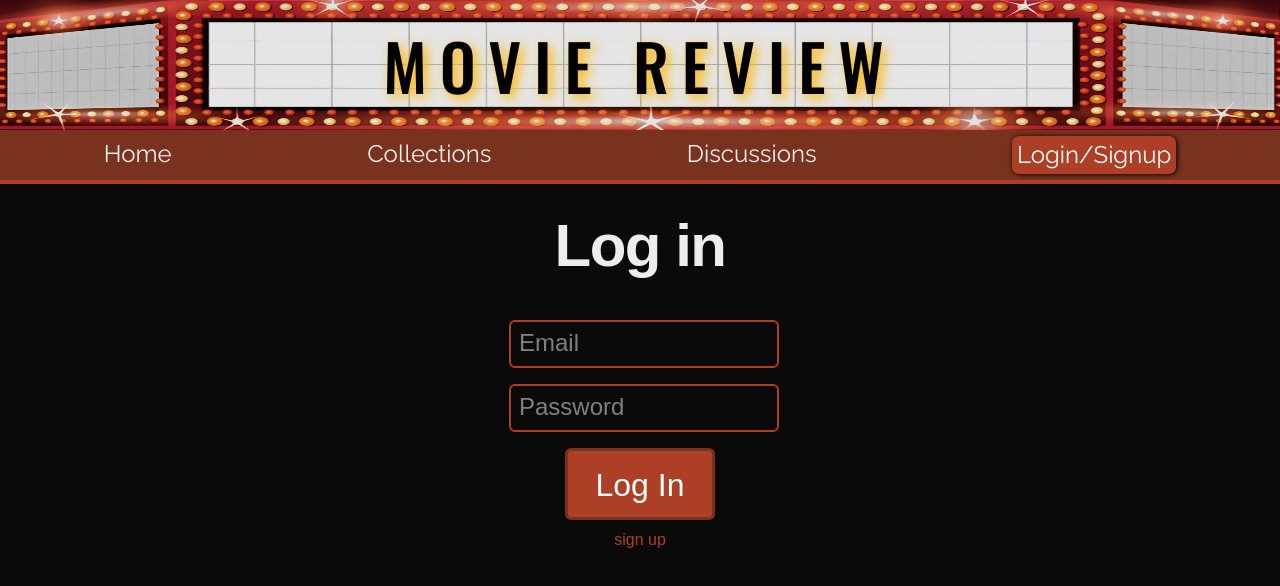
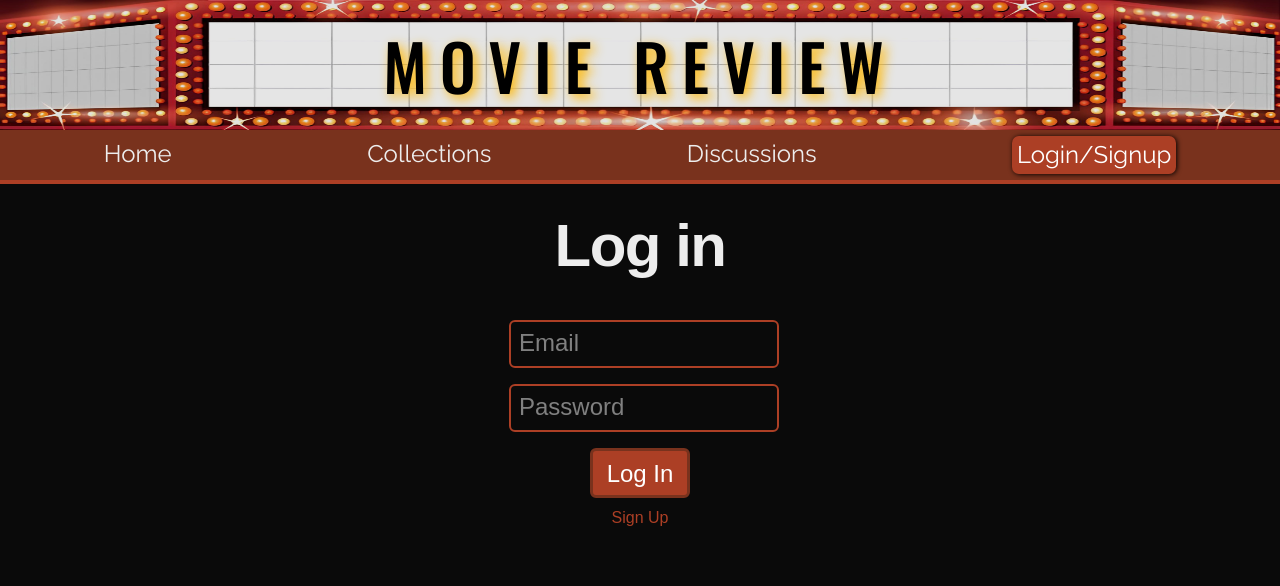
Before and after one commit to MartinRamljak/Korisnicka-sucelja, a Next.js app: page /login_signup in a window 1280 px wide. Shown: the top 586 px of the page. Built offline with nearby package versions, Linux system fonts and the light colour scheme; no server answers.

Commit message:
minor design fixes + Vercel fix

```diff
--- a/src/app/globals.css
+++ b/src/app/globals.css
@@ -53,11 +53,11 @@ input {
 .button-login-signup {
   align-self: center;
   background-color: var(--primary);
-  width: 60%;
-  padding-top: 10px;
-  padding-bottom: 8px;
+  width: 40%;
+  padding-top: 5px;
+  padding-bottom: 3px;
   margin-top: 8px;
-  font-size: 32px;
+  font-size: 24px;
   color: white;
   border: 3px solid var(--dark-primary);
   border-radius: 6px;
--- a/src/app/login_signup/page.tsx
+++ b/src/app/login_signup/page.tsx
@@ -117,7 +117,7 @@ export default function AuthPage() {
                     Sign Up
                 </button>
               )}
-              <button className="button-toggle-login-signup" onClick={handleToggle}>{signup ? 'log in' : 'sign up'}</button>
+              <button className="button-toggle-login-signup" onClick={handleToggle}>{signup ? 'Log In' : 'Sign Up'}</button>
               {error && <p style={{ color: 'red' }}>{error}</p>}
               </>
           ) : (
--- a/src/components/footer/footer.tsx
+++ b/src/components/footer/footer.tsx
@@ -3,7 +3,6 @@
 import { useEffect, useState } from "react";
 import Image from 'next/image';
 import Link from 'next/link';
-import { usePathname } from "next/navigation";
 import { supabase } from '../../lib/supabase'
 import type { User } from '@supabase/supabase-js'
 
```
